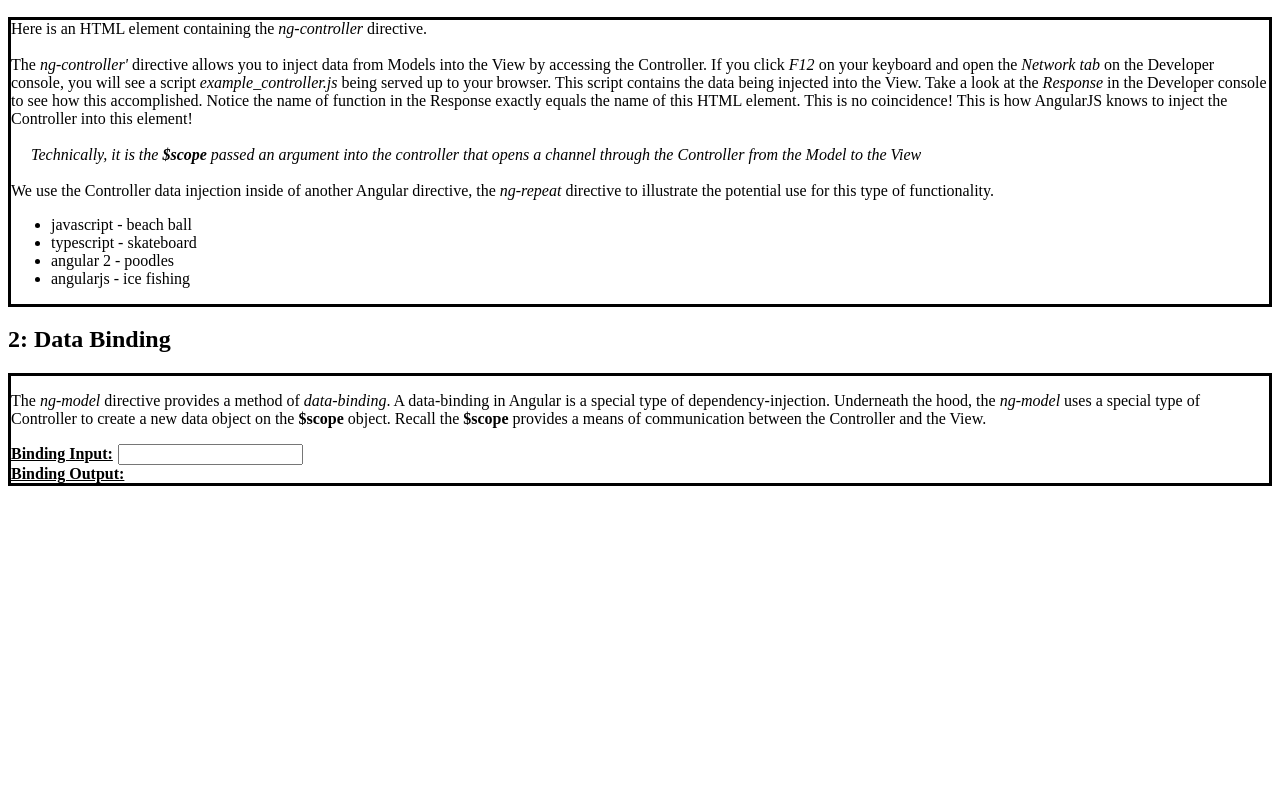
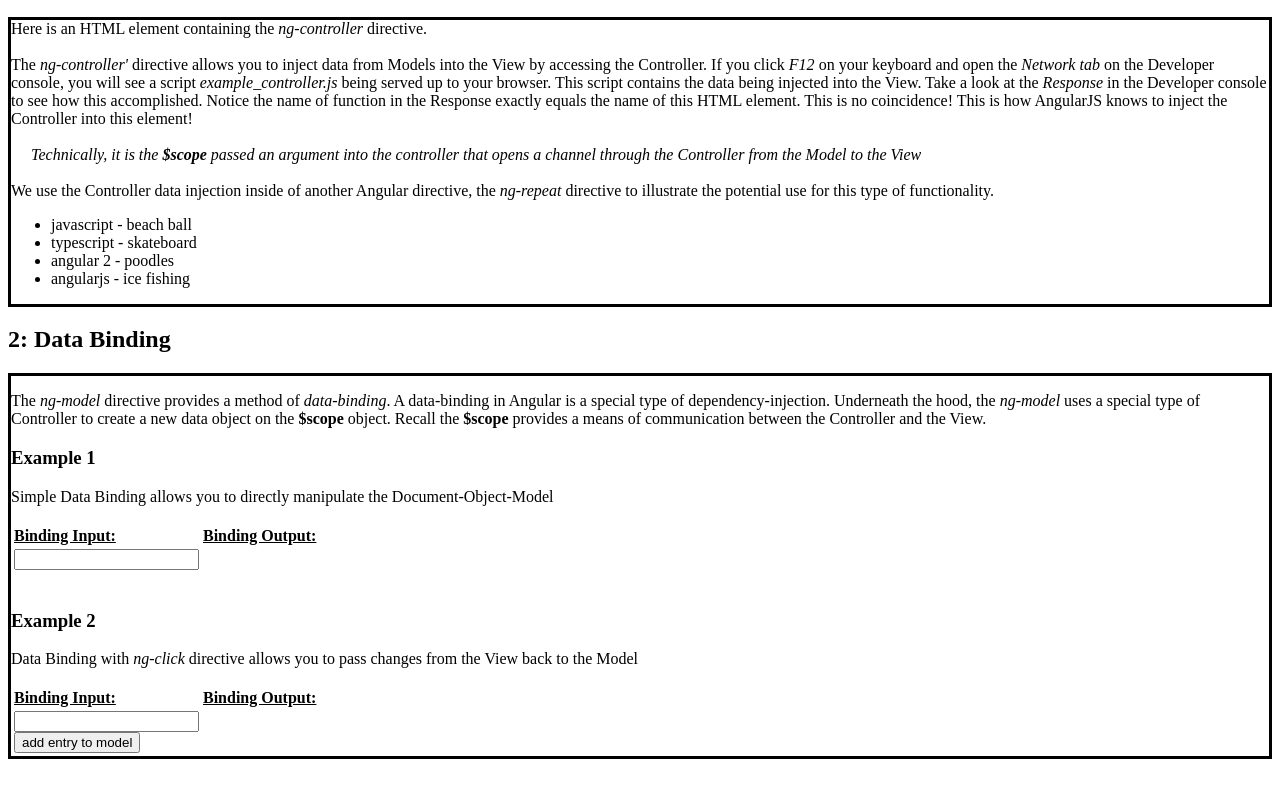
Before and after one commit to chinchalinchin/angularjs-demo, a website: page example_component/example_main.html in a window 1280 px wide. Shown: the part 414-1212 px from the top of the page. Before the commit the page ends 944 px from the top, so only its background shows below. Drawn offline with Linux system fonts and the light colour scheme; files that its build step writes are made by us from their sources; files whose address does not match are found by name.

Commit message:
added jquery functionality, injected dom into controller through dep-injection, added ng-key-press functionality

```diff
--- a/example_component/example.html
+++ b/example_component/example_main.html
@@ -65,8 +65,56 @@
                     on the <b>$scope</b> object. Recall the <b>$scope</b> provides a means of communication between the Controller and the View.
 
                 </p>
-                <b><u>Binding Input:</u></b><input class = "space" type = 'text' ng-model = "name"><br>
-                <b><u>Binding Output:</u></b><span class = "space"> {{name}}</span>
+
+                <h3>Example 1</h3>
+                <span>Simple Data Binding allows you to directly manipulate the Document-Object-Model</span><br><br>
+                <table>
+                    <tr>
+                        <td>
+                            <b><u>Binding Input:</u></b><br>
+                        </td>
+                        <td>
+                            <b><u>Binding Output:</u></b><br>
+                        </td>
+                    </tr>
+                    <tr>
+                        <td>
+                            <input type = 'text' ng-model = "name"><br><br>
+                        </td>
+                        <td>
+                            {{name}}
+                        </td>
+                    </tr>
+                </table>
+
+                <h3>Example 2</h3>
+                <div ng-controller = "BinderController">
+                    <span>Data Binding with <i>ng-click</i> directive allows you to pass changes from the View back to the Model</span><br><br>
+                    <table>
+                        <tr>
+                            <td>
+                                <b><u>Binding Input:</u></b><br>
+                            </td>
+                            <td>
+                                <b><u>Binding Output:</u></b><br>
+                            </td>
+                        </tr>
+                        <tr>
+                            <td>
+                                <input id = 'binder' type = 'text'
+                                        ng-model = "entry" ng-keypress = "pushOnClick($event, entry)"><br>
+                                <input type = "button" value = "add entry to model"
+                                        ng-click = "bindinglist.push(entry)"><br>
+                            </td>
+                            <td>
+                                <ol>
+                                    <li ng-repeat = "bind in bindinglist"> {{bind}}</li>
+                                </ol>
+                            </td>
+                        </tr>
+                    </table>
+                </div>
+
             </div><br><br>
     </body>
 
--- a/scripts/controllers.js
+++ b/scripts/controllers.js
@@ -8,6 +8,18 @@ function ExampleController($scope){
 
 }
 
+function BinderController($scope, $document){
+    $scope.bindinglist = [
+    ]
+    $scope.pushOnClick = function(event, entry){
+        // only add if enter key is pressed
+        if(event.keyCode === 13){
+            $scope.bindinglist.push(entry);
+            $document[0].querySelector('#binder').value = ""
+        }
+    }
+}
+
 function DictionaryController($scope){
     $scope.dictionary = [
         {name: 'Data Binding', desc: 'A data binding is a way of dynamically updating elements based on changes made to the Model through the View'},
--- a/scripts/module.js
+++ b/scripts/module.js
@@ -1,6 +1,12 @@
-var exampleApp = angular.module('exampleApp', []);
 const controllers = {
     'ExampleController': ExampleController,
     'DictionaryController': DictionaryController
 }
+
+var exampleApp = angular.module('exampleApp', []);
+
+// basic controllers with no dependencies
 exampleApp.controller(controllers)
+
+// bindercontroller needs access to dom
+exampleApp.controller('BinderController', ['$scope', '$document', BinderController])
```
Also changed, not shown: app.js (+6 -1 lines), example_component/examples/example_one.html (added), example_component/examples/example_two.html (added).
